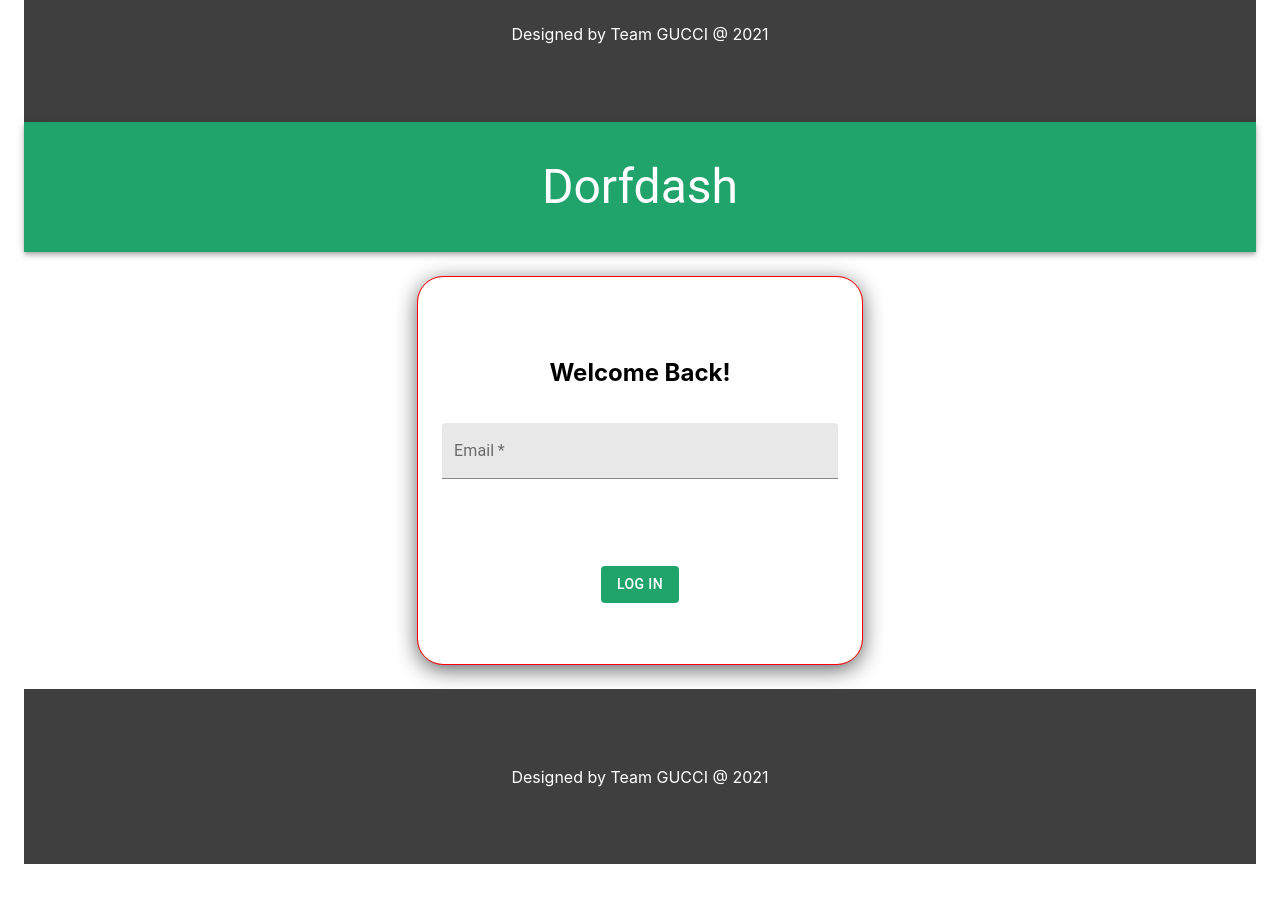
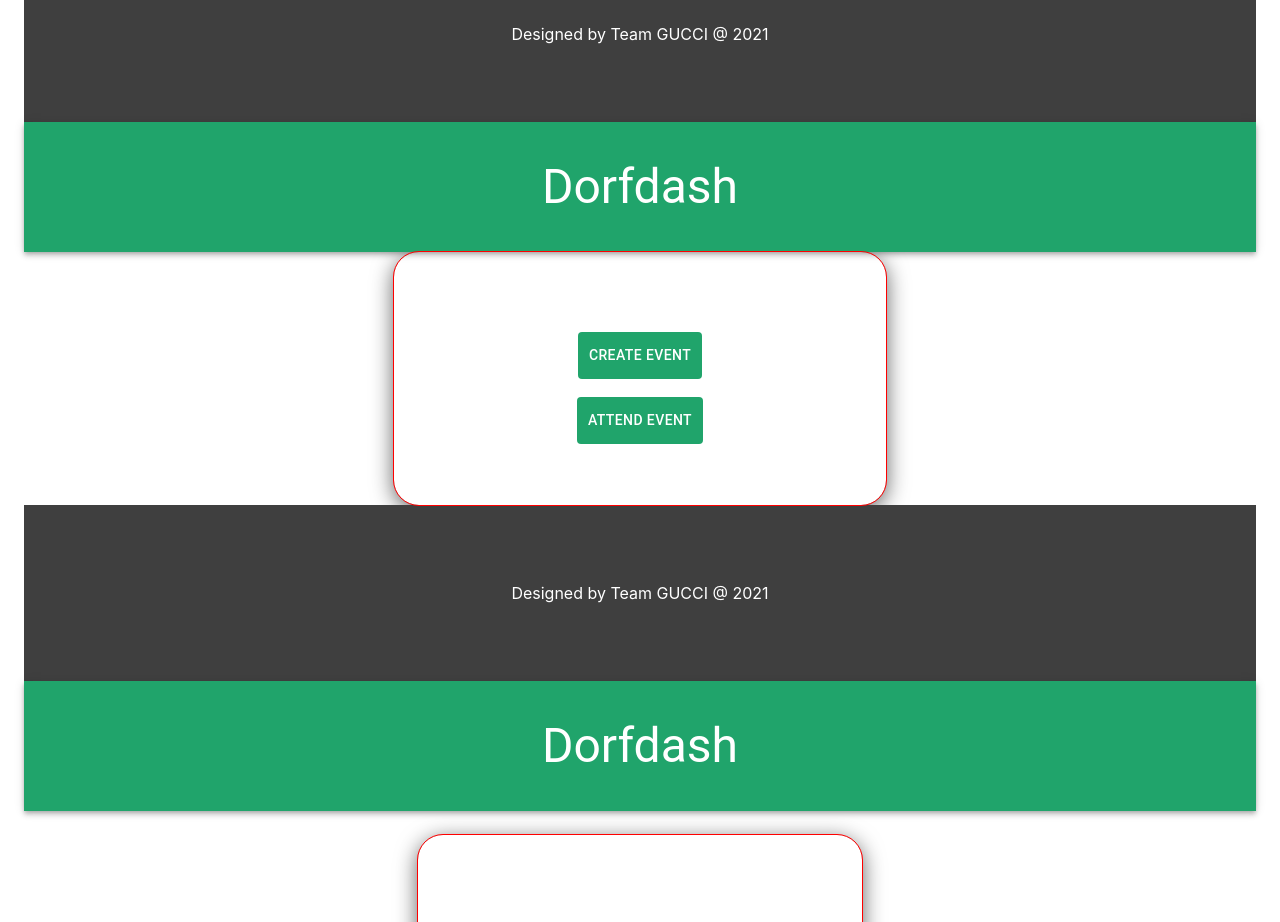
Before and after one commit to RFP54-Gucci/Dorfdash, a React (Create React App) app: page / in a window 1280 px wide. Shown: the part 780-1702 px from the top of the page. Before the commit the page ends 1644 px from the top, so only its background shows below. Built offline with nearby package versions, Linux system fonts and the light colour scheme; no server answers.

Commit message:
writing comment for linking

```diff
--- a/src/App.js
+++ b/src/App.js
@@ -27,7 +27,7 @@ const [Event, setEvent] = useState(initState);
       {/* <EventForm/>
       <Upcoming/> */}
       <Homepage/>
-      {/* <NewUser/> */}
+      <NewUser/>
       <ReturningUser/>
       {/* <Context.Provider value={{setEvent,Event}}>
         <EventForm/>
```
Also changed, not shown: src/components/homepage/newUser.js (+8 -0 lines).
